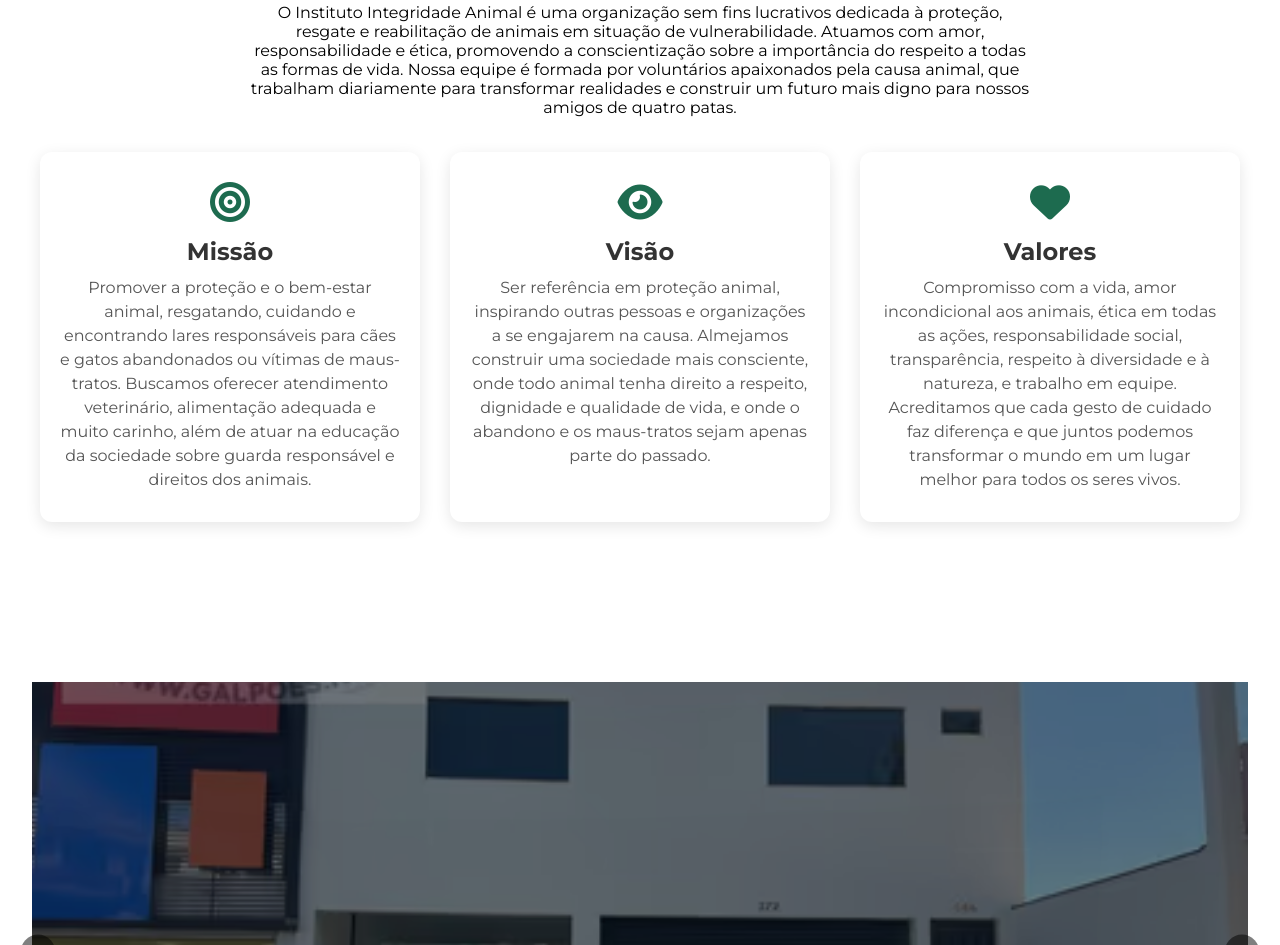
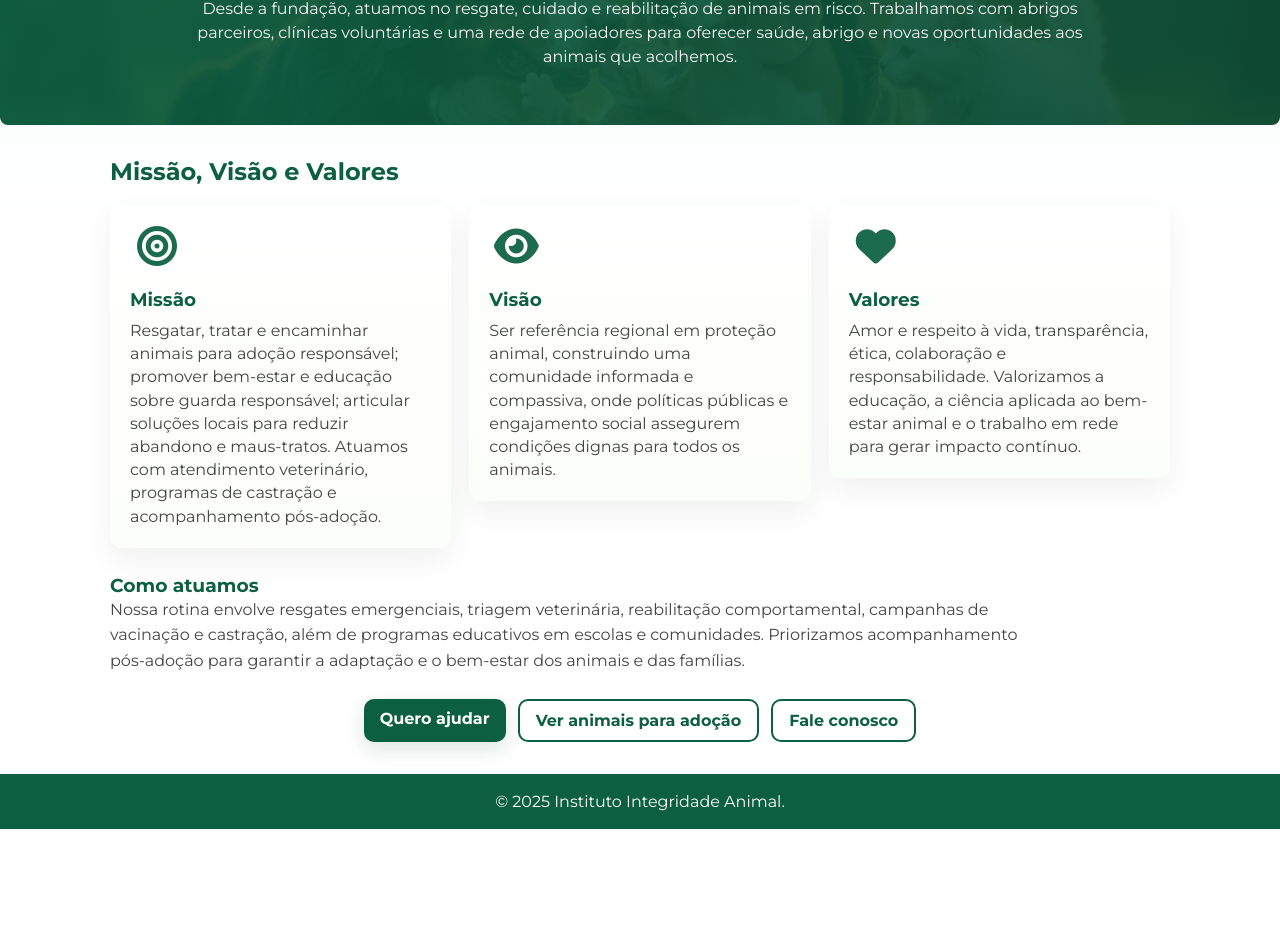
Before and after one commit to GuiCoder16/institutoONG, a plain HTML site: page InstitutoDiginidadeAnimal-main/sobre.html in a window 1280 px wide. Shown: the part 192-1137 px from the top of the page. After the commit the page ends 1021 px from the top, so only its background shows below. Drawn offline with Linux system fonts and the light colour scheme.

Commit message:
sobre.html

```diff
--- a/InstitutoDiginidadeAnimal-main/sobre.html
+++ b/InstitutoDiginidadeAnimal-main/sobre.html
@@ -1,15 +1,83 @@
 <!DOCTYPE html>
 <html lang="pt-BR">
 <head>
-    <meta charset="UTF-8">
-    <meta name="viewport" content="width=device-width, initial-scale=1.0">
+    <meta charset="utf-8" />
+    <meta name="viewport" content="width=device-width,initial-scale=1" />
     <title>Sobre - Instituto Integridade Animal</title>
     <link rel="stylesheet" href="index.css">
     <link rel="stylesheet" href="https://cdnjs.cloudflare.com/ajax/libs/font-awesome/6.4.0/css/all.min.css">
     <link rel="stylesheet" href="https://fonts.googleapis.com/css?family=Montserrat:400,700&display=swap">
     <style>
-        .institucional2{
-            padding-bottom: 48px;
+        :root { --verde:#0d5f41; --verde-esc:#0a4a33; --accent:#f5a623; --bg:#fbfff9; }
+
+        body { background: linear-gradient(180deg,#f6fbf8 0%, #ffffff 45%); }
+
+        .hero-sobre {
+            background: linear-gradient(90deg, rgba(13,95,65,0.92), rgba(10,74,51,0.92)), url('./assets/img02.png') center/cover no-repeat;
+            color: #fff;
+            padding: 56px 20px;
+            text-align: center;
+            border-bottom-left-radius: 8px;
+            border-bottom-right-radius: 8px;
+        }
+        .hero-sobre h1 { font-size:2.2rem; margin-bottom:10px; }
+        .hero-sobre p { max-width:920px; margin:0 auto; opacity:0.96; line-height:1.5; }
+
+        .container { max-width:1100px; margin:32px auto; padding:0 20px; }
+
+        .cards-container {
+            display:grid;
+            grid-template-columns: repeat(auto-fit,minmax(240px,1fr));
+            gap:18px;
+            margin-top:20px;
+            align-items:start;
+        }
+
+        .card {
+            background: linear-gradient(180deg,#fff,#fbfff9);
+            border-radius:12px;
+            padding:20px;
+            box-shadow: 0 12px 30px rgba(10,10,10,0.06);
+            transition: transform .16s ease, box-shadow .16s ease;
+            min-height:200px;
+            display:flex;
+            flex-direction:column;
+            gap:8px;
+        }
+        .card:hover { transform: translateY(-6px); box-shadow: 0 22px 48px rgba(10,10,10,0.12); }
+
+        .card .icon {
+            width:54px;height:54px;border-radius:10px;background:var(--branco);display:flex;align-items:center;justify-content:center;color:#fff;font-size:20px;
+        }
+        .card h3 { margin:0; color:var(--verde); font-size:1.15rem; }
+        .card p { color:#444; line-height:1.45; flex:1; }
+
+        .stats {
+            display:flex;
+            gap:12px;
+            margin-top:22px;
+            flex-wrap:wrap;
+        }
+        .stat {
+            background:#fff;border-radius:10px;padding:14px;min-width:140px;box-shadow:0 8px 20px rgba(10,10,10,0.04);
+            display:flex;flex-direction:column;align-items:flex-start;gap:6px;
+        }
+        .stat strong{ font-size:1.4rem; color:var(--verde-esc); }
+        .cta {
+            margin-top:26px;
+            display:flex;
+            gap:12px;
+            flex-wrap:wrap;
+            justify-content:center;
+        }
+        .btn {
+            padding:10px 16px;border-radius:10px;text-decoration:none;font-weight:600;
+        }
+        .btn-primary { background:var(--verde); color:#fff; box-shadow:0 8px 20px rgba(13,95,65,0.14); }
+        .btn-outline { background:transparent; border:2px solid var(--verde); color:var(--verde); }
+
+        @media (max-width:720px){
+            .hero-sobre h1{font-size:1.6rem;}
         }
     </style>
 </head>
@@ -30,75 +98,50 @@
         </ul>
     </nav>
 </header>
+
 <div class="space-header"></div>
-<section class="institucional2">
-    <h1>Sobre o Instituto Integridade Animal</h1><br><br>
-    <p style="max-width: 800px; margin: 0 auto; text-align: center; padding: 16px 8px;">
-        O Instituto Integridade Animal é uma organização sem fins lucrativos dedicada à proteção, resgate e reabilitação de animais em situação de vulnerabilidade. Atuamos com amor, responsabilidade e ética, promovendo a conscientização sobre a importância do respeito a todas as formas de vida. Nossa equipe é formada por voluntários apaixonados pela causa animal, que trabalham diariamente para transformar realidades e construir um futuro mais digno para nossos amigos de quatro patas.
-    </p>
-    <br>
-    <div style="padding-bottom: 64px;" class="cards-container">
-        <div class="card">
-            <i class="fas fa-bullseye"></i>
-            <h3>Missão</h3>
-            <p>
-                Promover a proteção e o bem-estar animal, resgatando, cuidando e encontrando lares responsáveis para cães e gatos abandonados ou vítimas de maus-tratos. Buscamos oferecer atendimento veterinário, alimentação adequada e muito carinho, além de atuar na educação da sociedade sobre guarda responsável e direitos dos animais.
-            </p>
-        </div>
-        <div class="card">
-            <i class="fas fa-eye"></i>
-            <h3>Visão</h3>
-            <p>
-                Ser referência em proteção animal, inspirando outras pessoas e organizações a se engajarem na causa. Almejamos construir uma sociedade mais consciente, onde todo animal tenha direito a respeito, dignidade e qualidade de vida, e onde o abandono e os maus-tratos sejam apenas parte do passado.
-            </p>
-        </div>
-        <div class="card">
-            <i class="fas fa-heart"></i>
-            <h3>Valores</h3>
-            <p>
-                Compromisso com a vida, amor incondicional aos animais, ética em todas as ações, responsabilidade social, transparência, respeito à diversidade e à natureza, e trabalho em equipe. Acreditamos que cada gesto de cuidado faz diferença e que juntos podemos transformar o mundo em um lugar melhor para todos os seres vivos.
-            </p>
-        </div>
+
+<section class="hero-sobre" aria-labelledby="sobre-title">
+    <h1 id="sobre-title">Nossa história e propósito</h1>
+    <p>Desde a fundação, atuamos no resgate, cuidado e reabilitação de animais em risco. Trabalhamos com abrigos parceiros, clínicas voluntárias e uma rede de apoiadores para oferecer saúde, abrigo e novas oportunidades aos animais que acolhemos.</p>
+</section>
+
+<main class="container">
+    <h2 style="color:var(--verde); margin-bottom:6px;">Missão, Visão e Valores</h2>
+
+    <div class="cards-container" role="list">
+        <article class="card" role="listitem" aria-labelledby="missao">
+            <div class="icon"><i class="fas fa-bullseye"></i></div>
+            <h3 id="missao">Missão</h3>
+            <p>Resgatar, tratar e encaminhar animais para adoção responsável; promover bem-estar e educação sobre guarda responsável; articular soluções locais para reduzir abandono e maus-tratos. Atuamos com atendimento veterinário, programas de castração e acompanhamento pós-adoção.</p>
+        </article>
+
+        <article class="card" role="listitem" aria-labelledby="visao">
+            <div class="icon"><i class="fas fa-eye"></i></div>
+            <h3 id="visao">Visão</h3>
+            <p>Ser referência regional em proteção animal, construindo uma comunidade informada e compassiva, onde políticas públicas e engajamento social assegurem condições dignas para todos os animais.</p>
+        </article>
+
+        <article class="card" role="listitem" aria-labelledby="valores">
+            <div class="icon"><i class="fas fa-heart"></i></div>
+            <h3 id="valores">Valores</h3>
+            <p>Amor e respeito à vida, transparência, ética, colaboração e responsabilidade. Valorizamos a educação, a ciência aplicada ao bem-estar animal e o trabalho em rede para gerar impacto contínuo.</p>
+        </article>
     </div>
-</section>
-<section style="padding: 48px 32px;" class="carrossel">
-    <div style="max-width: 100%; max-height: 100%;" class="slides">
-        <div class="slide active">
-            <img src="./assets/GALPÃO FRENTE.avif" alt="">
-            <div class="overlay"></div>
-            <div class="conteudo">
-            </div>
-        </div>
-        <div class="slide">
-            <img src="./assets/GARAGEM.avif" alt="">
-            <div class="overlay"></div>
-            <div class="conteudo">
-            </div>
-        </div>
-        <div class="slide">
-            <img src="./assets/1ANDAR.avif" alt="">
-            <div class="overlay"></div>
-            <div class="conteudo">
-            </div>
-        </div>
-        <div class="slide">
-            <img src="./assets/2ANDAR.avif" alt="">
-            <div class="overlay"></div>
-            <div class="conteudo">
-            </div>
-        </div>
-        <div class="slide">
-            <img src="./assets/SALA2ANDAR.avif" alt="">
-            <div class="overlay"></div>
-            <div class="conteudo">
-            </div>
-        </div>
+
+    <section style="margin-top:26px;">
+        <h3 style="color:var(--verde);">Como atuamos</h3>
+        <p style="color:#444; line-height:1.6; max-width:920px;">Nossa rotina envolve resgates emergenciais, triagem veterinária, reabilitação comportamental, campanhas de vacinação e castração, além de programas educativos em escolas e comunidades. Priorizamos acompanhamento pós-adoção para garantir a adaptação e o bem-estar dos animais e das famílias.</p>
+    </section>
+
+    <div class="cta">
+        <a class="btn btn-primary" href="como-ajudar.html">Quero ajudar</a>
+        <a class="btn btn-outline" href="adocao.html">Ver animais para adoção</a>
+        <a class="btn btn-outline" href="contato.html">Fale conosco</a>
     </div>
-    <button class="prev"><i class="fas fa-chevron-left"></i></button>
-    <button class="next"><i class="fas fa-chevron-right"></i></button>
-</section>
-<script src="carrossel.js"></script>
-<footer style="background: #0d5f41; color: #fff; text-align: center; padding: 20px 0; margin-top: 40px; margin-bottom: 0;">
+</main>
+
+<footer style="background:#0d5f41;color:#fff;text-align:center;padding:18px 0;margin:0;">
     &copy; 2025 Instituto Integridade Animal.
 </footer>
 </body>
```
